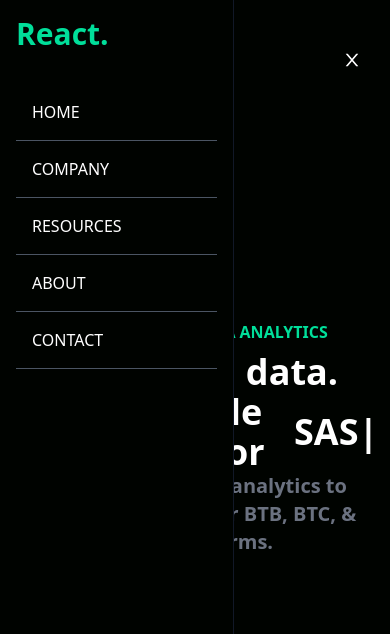
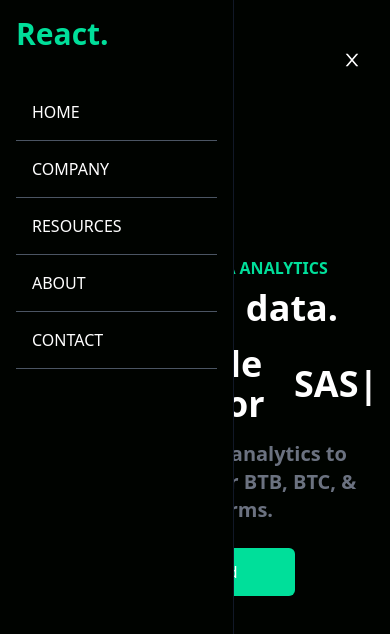
Before and after one commit to MALWICK/crypto-website, a React (Create React App) app: page / in a window 390 px wide. Shown: the top 634 px of the page. Built offline with nearby package versions, Linux system fonts and the light colour scheme; the HTML template or start-up script is replaced by a standard one.

Commit message:
creating hero section

```diff
--- a/src/component/Hero.jsx
+++ b/src/component/Hero.jsx
@@ -12,7 +12,7 @@
           Grow with data.
         </h1>
         <div className="flex justify-center items-center ">
-          <p className="md:text-5xl sm: text-4xl font-bold">
+          <p className="md:text-5xl sm: text-4xl font-bold  py-4">
             Fast, flexible financing for
           </p>
           <Typed
@@ -27,6 +27,12 @@
           Monitor your data analytics to increase revenue for BTB, BTC, & SASS
           platforms.
         </p>
+        <button
+          className="bg-[#00df9a] w-[200px] rounded-md font-medium my-6 mx-auto py-3"
+          type="button"
+        >
+          Get Started
+        </button>
       </div>
     </div>
   );
```
